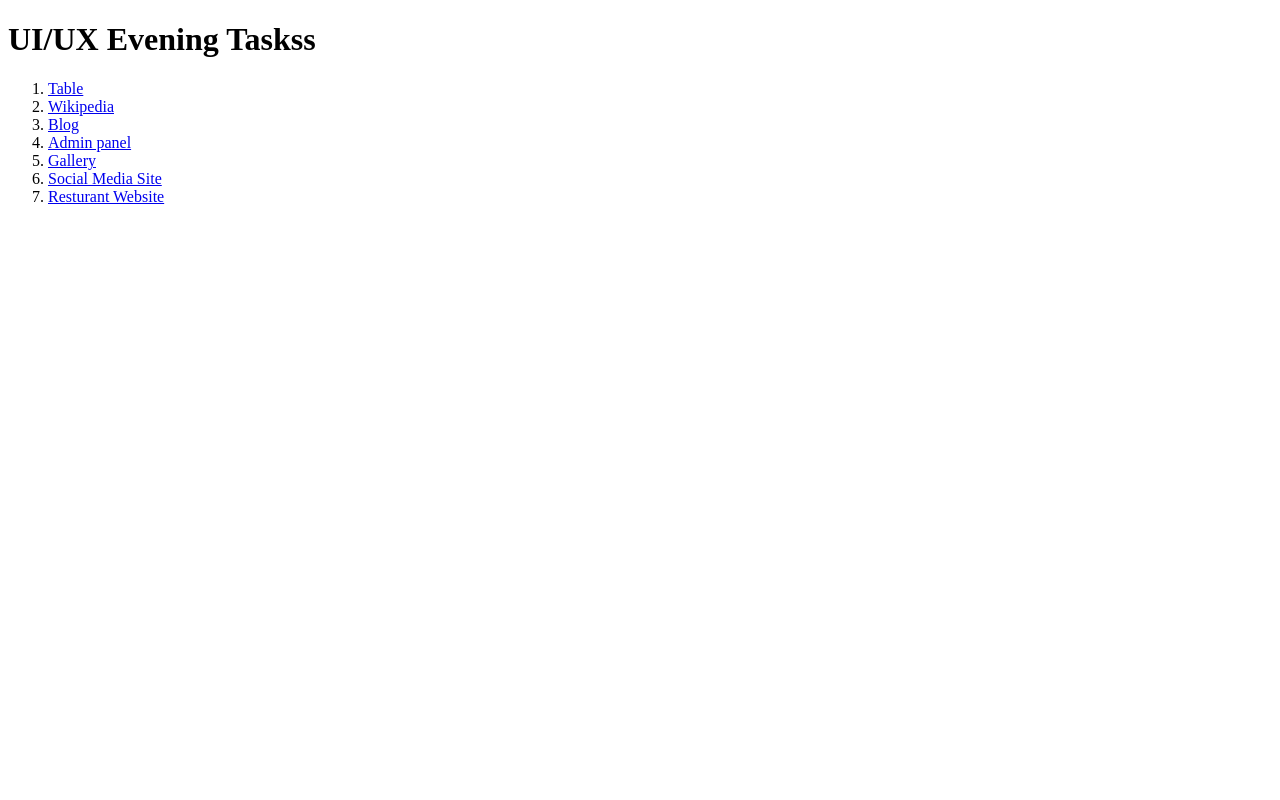
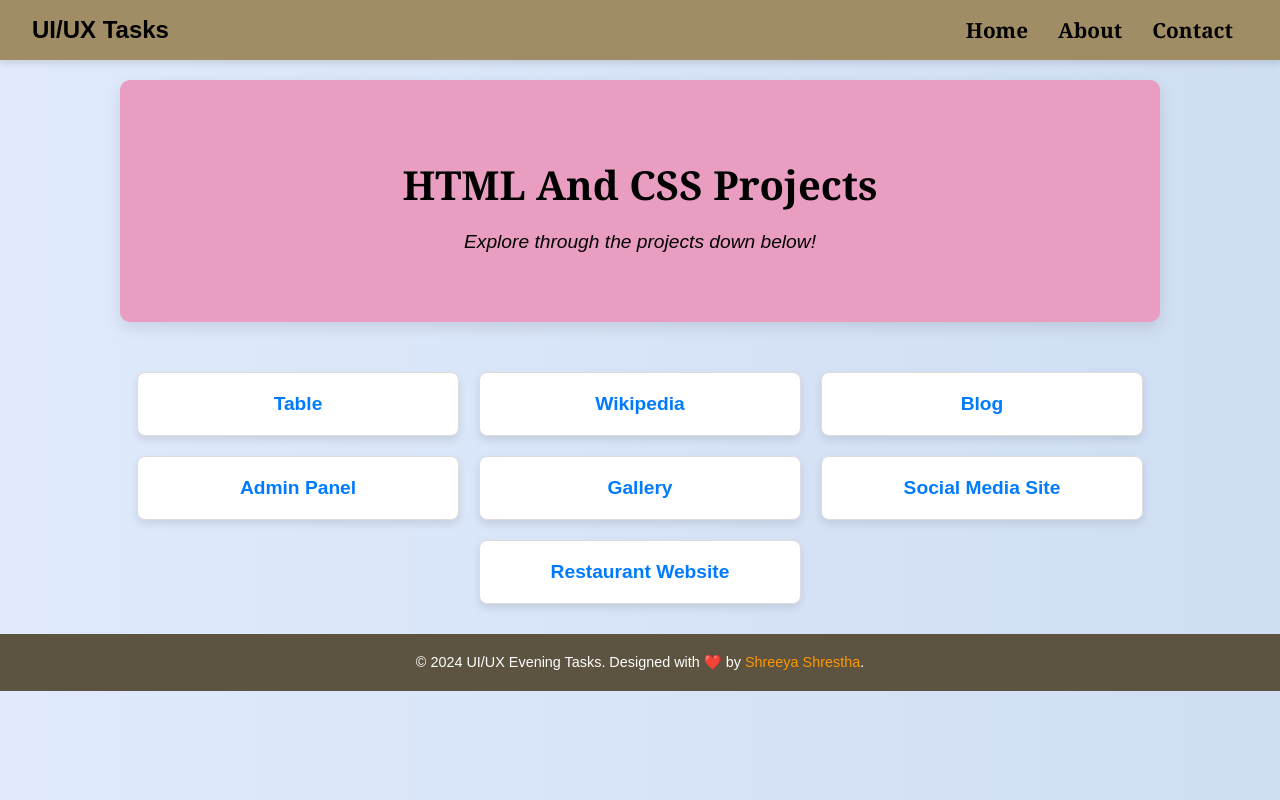
Before and after one commit to shreeya10111/HTML-CSS-ProjectWorks, a plain HTML site: page index.html in a window 1280 px wide. Drawn offline with Linux system fonts and the light colour scheme.

Commit message:
Updated UI/UX Evening Tasks with new design

```diff
--- a/index.html
+++ b/index.html
@@ -3,18 +3,178 @@
 <head>
     <meta charset="UTF-8">
     <meta name="viewport" content="width=device-width, initial-scale=1.0">
-    <title>Document</title>
+    <title>UI/UX Evening Tasks</title>
+    <style>
+        /* General Reset */
+        body {
+            margin: 0;
+            font-family: 'Poppins', sans-serif;
+            background: linear-gradient(to right, #e0eafc, #cfdef3);
+            color: black;
+        }
+
+        /* Navbar Styles */
+        .navbar {
+            background-color: #a18d65;
+            padding: 1rem 2rem;
+            display: flex;
+            justify-content: space-between;
+            align-items: center;
+            box-shadow: 0 4px 6px rgba(0, 0, 0, 0.1);
+        }
+
+        .navbar .logo {
+            font-size: 1.5rem;
+            color: #000000;
+            font-weight: bold;
+        }
+
+        .navbar ul {
+            list-style: none;
+            display: flex;
+            margin: 0;
+            padding: 0;
+        }
+
+        .navbar ul li {
+            margin: 0 15px;
+        }
+
+        .navbar ul li a {
+            text-decoration: none;
+            color: #000000;
+            font-size: 1.3rem;
+            transition: color 0.3s ease;
+            font-weight: bold;
+            font-family:Georgia, 'Times New Roman', Times, serif;
+        }
+
+        .navbar ul li a:hover {
+            color: #2e00fd;
+        }
+
+        /* Hero Section */
+        .hero {
+            text-align: center;
+            padding: 50px 20px;
+            background-color: #e99dc0;
+            margin: 20px auto;
+            width: 90%;
+            max-width: 1000px;
+            border-radius: 10px;
+            box-shadow: 0 6px 15px rgba(0, 0, 0, 0.1);
+        }
+
+        .hero h1 {
+            font-size: 2.5rem;
+            margin-bottom: 10px;
+            color: #000000;
+            font-family:Georgia, 'Times New Roman', Times, serif;
+        }
+
+        .hero p {
+            font-size: 1.2rem;
+            color: #000000;
+            font-style: italic;
+        }
+
+        /* Task List Styles */
+        .task-list {
+            display: flex;
+            flex-wrap: wrap;
+            justify-content: center;
+            gap: 20px;
+            padding: 30px 0;
+            max-width: 1200px;
+            margin: 0 auto;
+        }
+
+        .task-card {
+            background: #ffffff;
+            border-radius: 8px;
+            padding: 20px;
+            width: 280px;
+            text-align: center;
+            transition: transform 0.3s ease, box-shadow 0.3s ease;
+            border: 1px solid #ddd;
+            box-shadow: 0 4px 8px rgba(0, 0, 0, 0.1);
+        }
+
+        .task-card:hover {
+            transform: translateY(-10px);
+            box-shadow: 0 10px 20px rgba(0, 0, 0, 0.2);
+        }
+
+        .task-card a {
+            text-decoration: none;
+            color: #007BFF;
+            font-size: 1.2rem;
+            font-weight: bold;
+            transition: color 0.3s ease;
+        }
+
+        .task-card a:hover {
+            color: #0056b3;
+        }
+
+        /* Footer */
+        footer {
+            text-align: center;
+            padding: 20px 0;
+            background-color: #5c5341;
+            color: #fff;
+            font-size: 0.9rem;
+        }
+
+        footer a {
+            color: #ff9800;
+            text-decoration: none;
+            transition: color 0.3s ease;
+        }
+
+        footer a:hover {
+            color: #fff;
+        }
+    </style>
 </head>
 <body>
-    <h1>UI/UX Evening Taskss</h1>
-    <ol>
-        <li><a href="./Table/Table.html">Table</a></li>
-        <li><a href="./Wikipedia/Wikipedia.html">Wikipedia</a></li>
-        <li><a href="./Blog/Blog.html">Blog</a></li>
-        <li><a href="./AdminPanel/Adminpanel.html">Admin panel</a></li>
-        <li><a href="./GalleryShop/Gallery.html">Gallery</a></li>
-        <li><a href="./SocialSite/Socialmediasite.html">Social Media Site</a></li>
-        <li><a href="./ResturantSite/Resturant.html">Resturant Website</a></li>
-    </ol>
+    <nav class="navbar">
+        <div class="logo">UI/UX Tasks</div>
+        <ul>
+            <li><a href="#">Home</a></li>
+            <li><a href="#">About</a></li>
+            <li><a href="#">Contact</a></li>
+        </ul>
+    </nav>
+    <div class="hero">
+        <h1>HTML And CSS Projects </h1>
+        <p>Explore through the projects down below!</p>
+    </div>
+    <div class="task-list">
+        <div class="task-card">
+            <a href="./Table/Table.html">Table</a>
+        </div>
+        <div class="task-card">
+            <a href="./Wikipedia/Wikipedia.html">Wikipedia</a>
+        </div>
+        <div class="task-card">
+            <a href="./Blog/Blog.html">Blog</a>
+        </div>
+        <div class="task-card">
+            <a href="./AdminPanel/Adminpanel.html">Admin Panel</a>
+        </div>
+        <div class="task-card">
+            <a href="./GalleryShop/Gallery.html">Gallery</a>
+        </div>
+        <div class="task-card">
+            <a href="./SocialSite/Socialmediasite.html">Social Media Site</a>
+        </div>
+        <div class="task-card">
+            <a href="./ResturantSite/Resturant.html">Restaurant Website</a>
+        </div>
+    </div>
+    <footer>
+        &copy; 2024 UI/UX Evening Tasks. Designed with ❤️ by  <a href="#">Shreeya Shrestha</a>.
+    </footer>
 </body>
 </html>
```
Also changed, not shown: Blog/Blog.html (+5 -5 lines).
